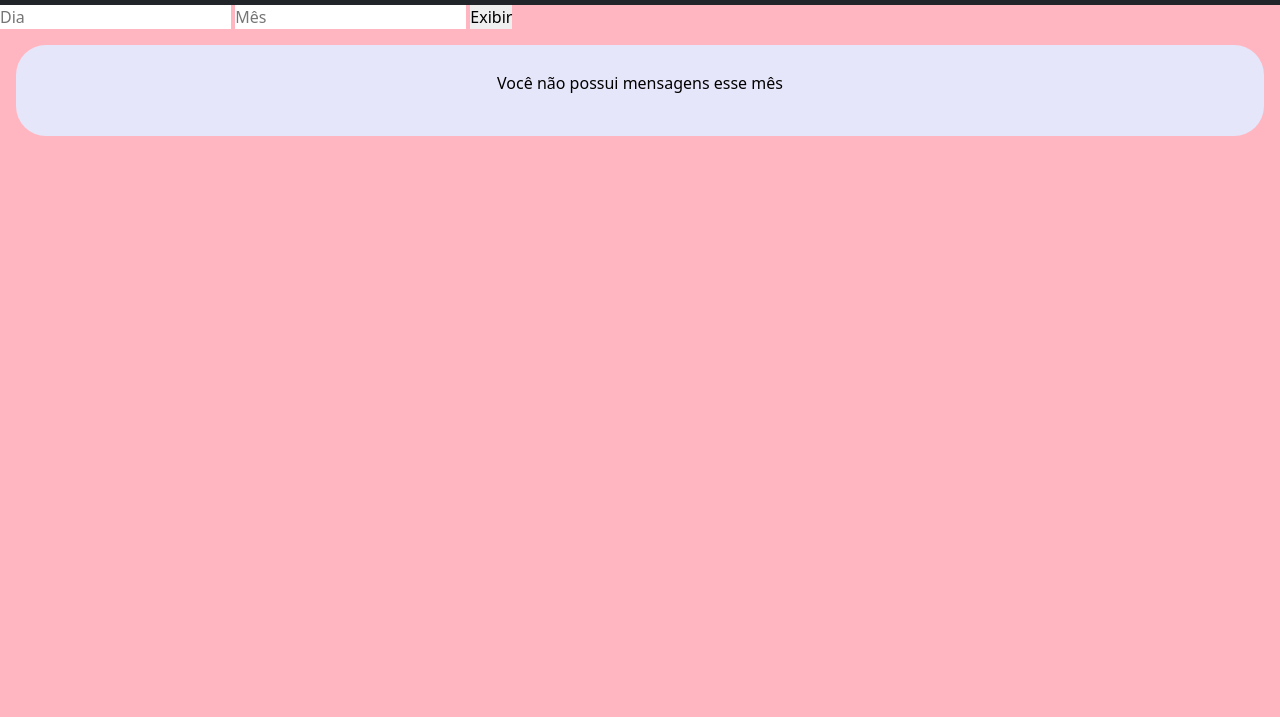
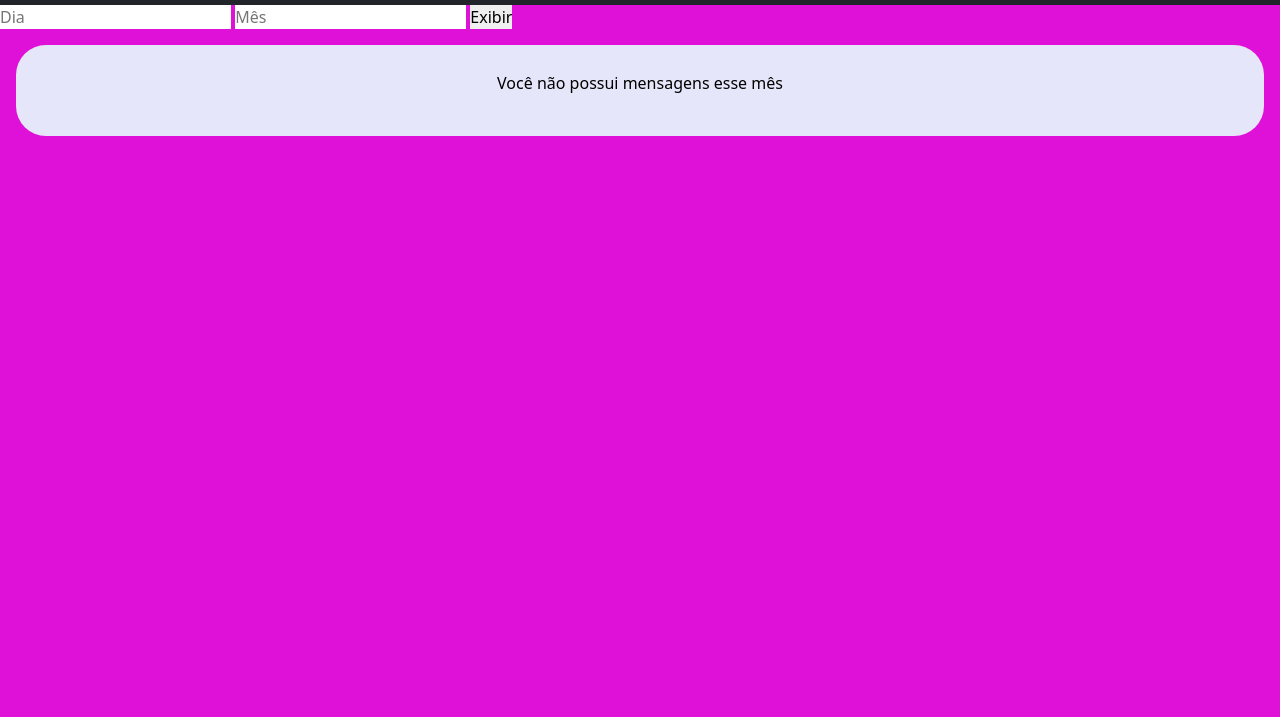
Before and after one commit to LuzNegra/Site-Rayssa, a plain HTML site: page index.html in a window 1280 px wide. Shown: the part 83-800 px from the top of the page. Drawn offline with nearby package versions, Linux system fonts and the light colour scheme.

Commit message:
troca de fundo

```diff
--- a/index.css
+++ b/index.css
@@ -4,7 +4,7 @@
     padding: 0px;
 }
 body{
-    background-color: #FFB6C1 !important;
+    background-color: #DF10D7 !important;
 }
 header{
     background-color: #1C1C1C;
```
